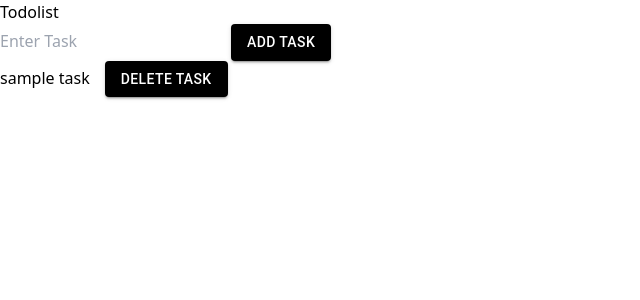
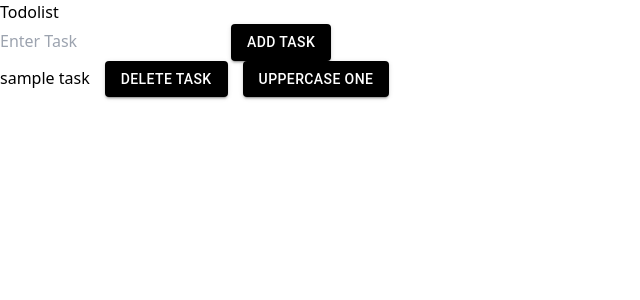
Before and after one commit to Faizan-khan28/Todo-App, a React (Vite) app: page / in a window 1280 px wide. Shown: the top 300 px of the page, without its empty margins (0-640 px from the left). Built offline with nearby package versions, Linux system fonts and the light colour scheme.

Commit message:
Adding UpperCase Functionality in Todo

```diff
--- a/src/Todo.jsx
+++ b/src/Todo.jsx
@@ -16,7 +16,11 @@ export default function Todolist () {
     }
 
     let deleteTodo = (todo) => {
-       setTodos( todos.filter((delTask) => delTask != todo))
+       setTodos( todos.filter((task) => task != todo))
+    }
+
+    let uppercaseOne = () => {
+        setTodos(todos.map((todo) => todo.toUpperCase()));
     }
 
     return (
@@ -33,6 +37,7 @@ export default function Todolist () {
                     todos.map( (todo) => (
                         <li key={todo} className=' text-[25px]'><span>{todo}</span>
                         <Button onClick={() => deleteTodo(todo)} style={{marginLeft: "15px", background: "black"}} variant="contained" >Delete Task</Button>
+                        <Button onClick={() => uppercaseOne(todo)} style={{marginLeft: "15px", background: "black"}} variant="contained" >UpperCase One</Button>
                         </li>
                     ))
                 }
```
